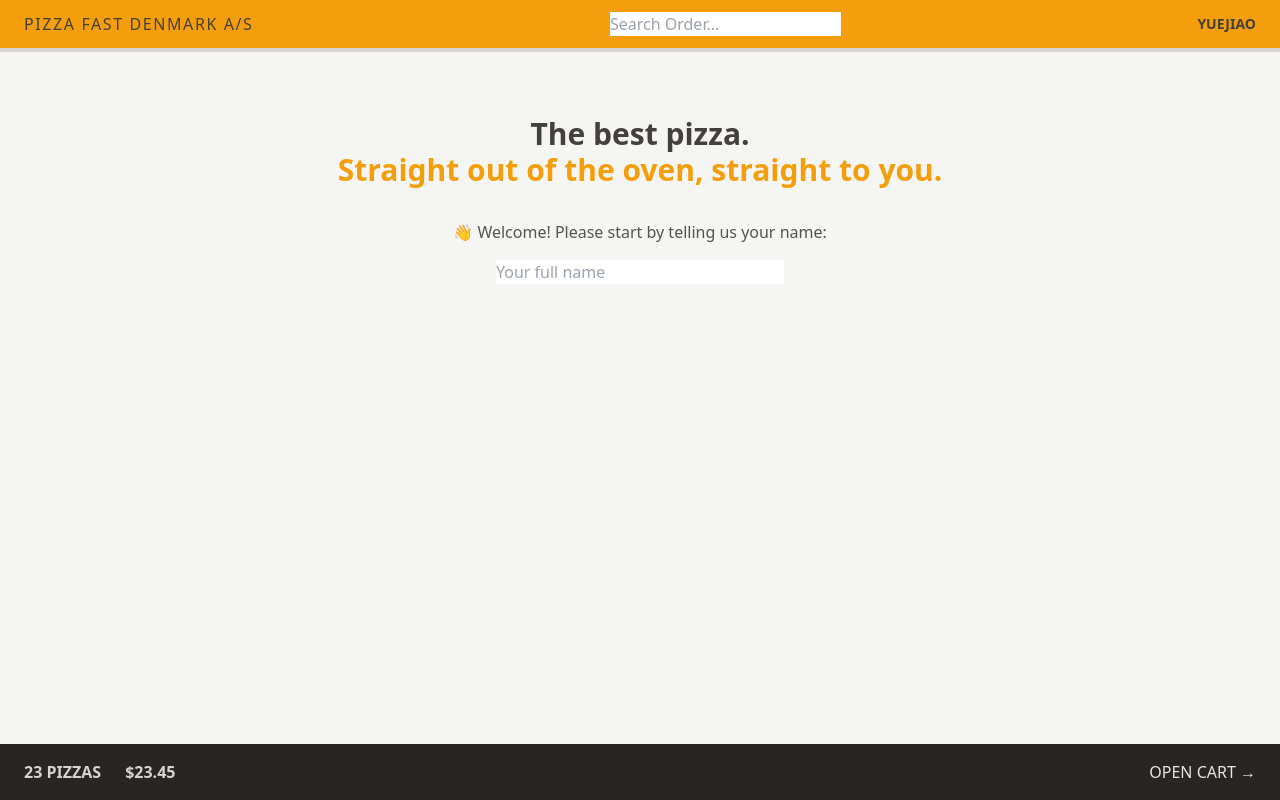
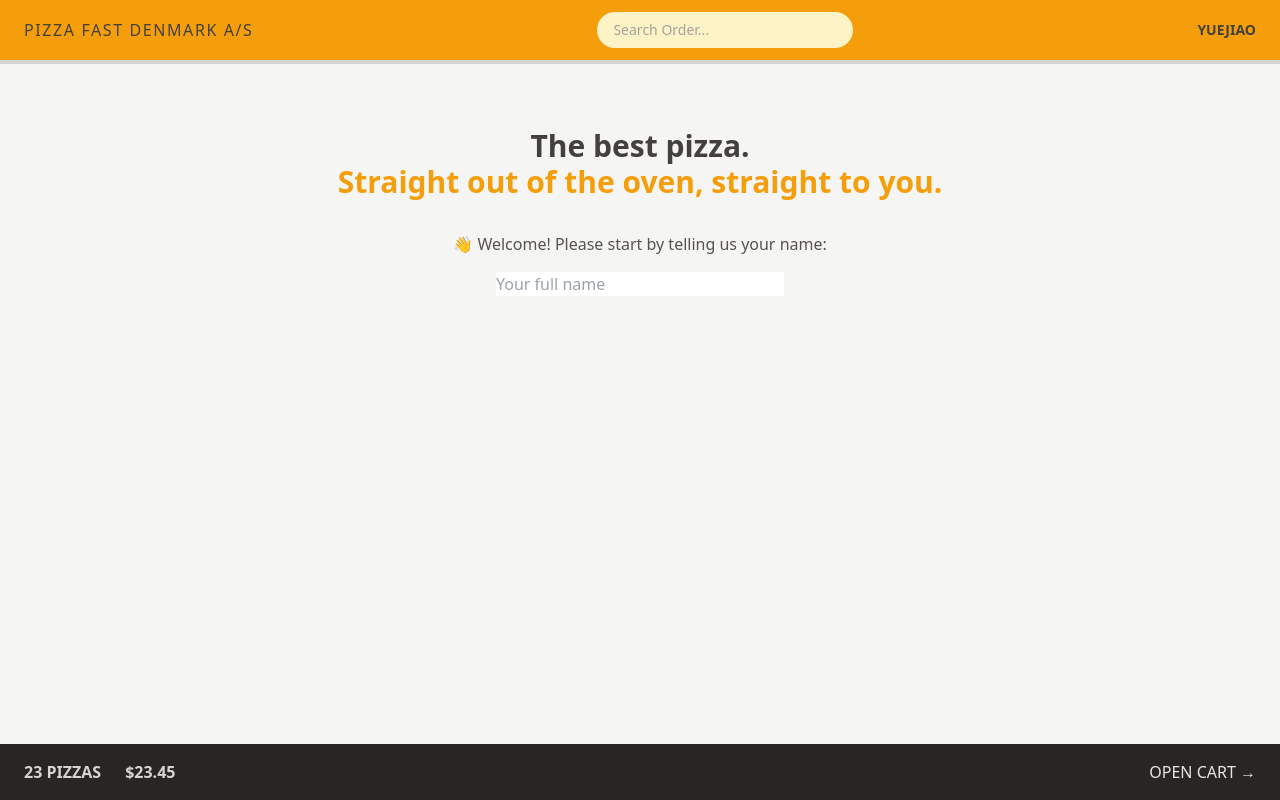
Before and after one commit to YuejiaoShi/pizza-fast-shop, a React (Vite) app: page / in a window 1280 px wide. Built offline with nearby package versions, Linux system fonts and the light colour scheme.

Commit message:
add class to style input

```diff
--- a/src/features/order/SearchOrder.tsx
+++ b/src/features/order/SearchOrder.tsx
@@ -18,6 +18,7 @@ const SearchOrder: React.FC = () => {
         placeholder="Search Order..."
         value={query}
         onChange={(e) => setQuery(e.target.value)}
+        className="rounded-full px-4 py-2 text-sm bg-amber-100 placeholder:text-stone-400 w-28 focus:w-72 sm:w-64 transition-all duration-300 focus:outline-none focus:ring focus:ring-amber-500 focus:ring-opacity-50"
       ></input>
     </form>
   );
```
